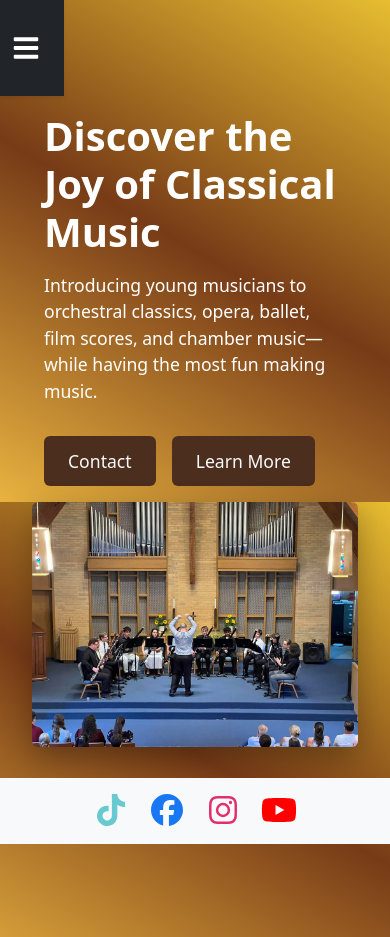
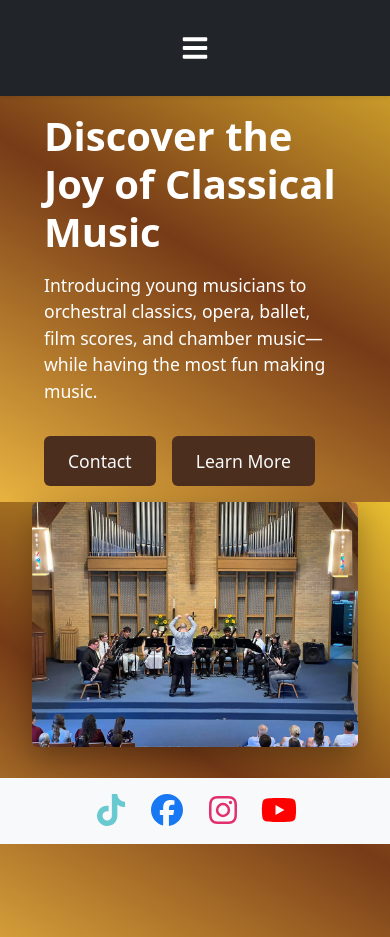
Before and after one commit to elorback/WoodWindInstitue, a React (Vite) app: page / in a window 390 px wide. Built offline with nearby package versions, Linux system fonts and the light colour scheme.

Commit message:
updated topnavbar so it scrolls on mobile devices

```diff
--- a/src/components/css/TopNavBar.css
+++ b/src/components/css/TopNavBar.css
@@ -1,5 +1,7 @@
-  /* ============================= */
-  /* Nav Links */
+/* ===================================================== */
+/* ================== SHARED STYLES ==================== */
+/* ===================================================== */
+
 .custom-nav-link {
   display: inline-block;
   padding: 0.625rem 1.25rem;
@@ -13,18 +15,22 @@
   transition: transform 0.2s ease-in, color 0.2s ease-out;
 }
 
+/* Hover effects ONLY on devices that support hover */
+@media (hover: hover) {
   .custom-nav-link:hover {
     color: darkgoldenrod !important;
     transform: scale(1.25);
   }
+}
 
-  /* ============================= */
-  /* Navbar Fixed + Morphing */
+/* ===================================================== */
+/* ================= NAVBAR LAYOUT ===================== */
+/* ===================================================== */
+
 .navbar-fixed {
   position: fixed !important;
   top: 0 !important;
-    left: 0;        /* Collapse to LEFT */
-    right: auto;
+  left: 0;
   width: 100%;
   z-index: 1000;
   font-size: x-large;
@@ -32,19 +38,21 @@
 }
 
 .morph-navbar {
-    overflow: hidden;
+  overflow-x: hidden;
+  overflow-y: visible;
   transition: width 0.4s ease;
 }
 
+/* Desktop morph behavior */
 .morph-navbar.closed {
-    width: 64px !important; /* compact box */
+  width: 64px !important;
 }
 
 .morph-navbar.open {
-    width: 100% !important; /* full bar */
+  width: 100% !important;
 }
 
-  /* Fade nav links when collapsed */
+/* Desktop collapse fade */
 .morph-navbar.closed .navbar-collapse {
   opacity: 0;
   pointer-events: none;
@@ -55,7 +63,10 @@
   transition: opacity 0.25s ease 0.15s;
 }
 
-  /* ============================= */
+/* ===================================================== */
+/* ================= TOGGLE BUTTON ===================== */
+/* ===================================================== */
+
 .morph-toggle {
   display: flex;
   justify-content: center;
@@ -65,22 +76,78 @@
   padding: 1rem;
   background-color: transparent !important;
   border: none !important;
-    color: white !important; /* Add !important to override Bootstrap */
+  color: white !important;
   cursor: pointer;
   z-index: 1100;
-    transition: all 0.3s ease, color 0.3s ease;
-    transform: scale(1);
+  transition: transform 0.3s ease, color 0.3s ease;
 }
 
+@media (hover: hover) {
   .morph-toggle:hover {
-    background-color: inherit; /* light hover background */
     color: darkgoldenrod !important;
-    transform: scale(1.5);
+    transform: scale(1.3);
+  }
 }
 
-
-  /* Center toggle when collapsed */
+/* Center toggle when collapsed (desktop only) */
 .morph-navbar.closed .morph-toggle {
   margin-left: auto;
   margin-right: auto;
 }
+
+/* ===================================================== */
+/* ===================== MOBILE ======================== */
+/* ===================================================== */
+
+@media (max-width: 768px) {
+
+  /* Disable morph shrinking on mobile */
+  .morph-navbar.closed,
+  .morph-navbar.open {
+    width: 100% !important;
+  }
+
+  /* Position the collapsed menu BELOW the navbar */
+  .navbar-collapse {
+    position: absolute;
+    top: 100%;
+    left: 0;
+    right: 0;
+
+    background-color: #212529;
+    overflow: hidden; /* prevent vertical scroll */
+  }
+
+  /* 🔑 FORCE HORIZONTAL SCROLL */
+  .navbar-nav {
+    display: flex !important;
+    flex-direction: row !important;     /* override Bootstrap */
+    flex-wrap: nowrap !important;
+    justify-content: flex-start !important;
+
+    overflow-x: auto;
+    overflow-y: hidden;
+
+    white-space: nowrap;
+    width: 100%;
+
+    -webkit-overflow-scrolling: touch;
+    touch-action: pan-x;
+  }
+
+  /* Individual links */
+  .custom-nav-link {
+    flex: 0 0 auto;
+    white-space: nowrap;
+    font-size: 1.25rem;
+  }
+
+  /* Hide horizontal scrollbar */
+  .navbar-nav::-webkit-scrollbar {
+    display: none;
+  }
+
+  .navbar-nav {
+    scrollbar-width: none;
+  }
+}
```
Lines whose indentation alone changed are shown as unchanged.
